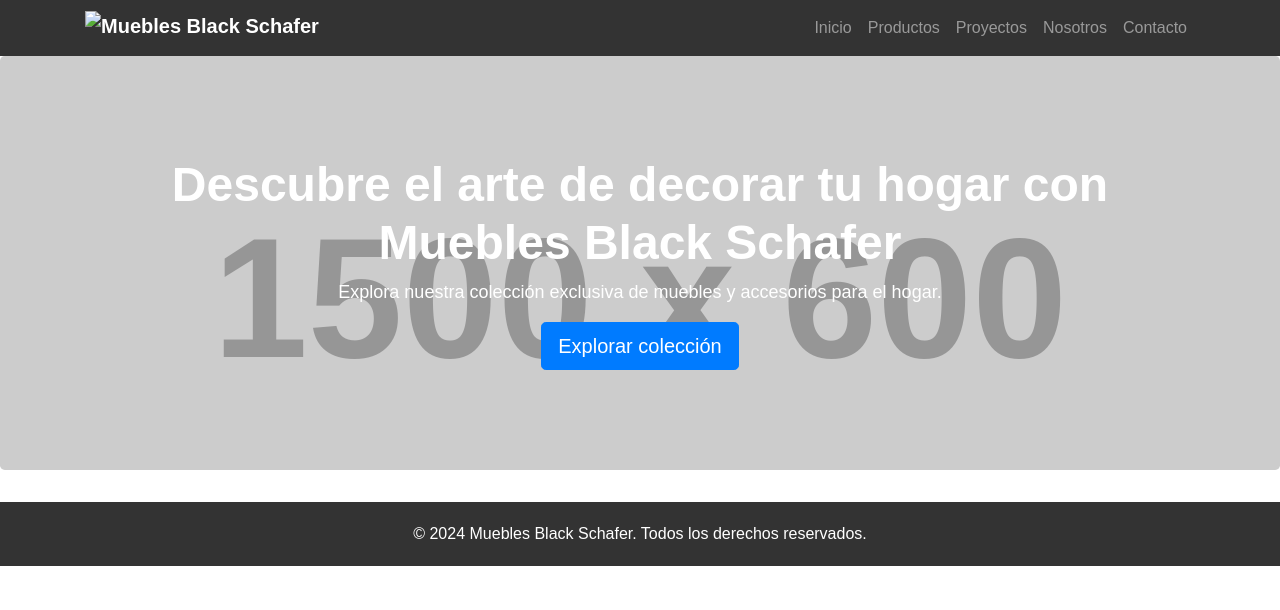
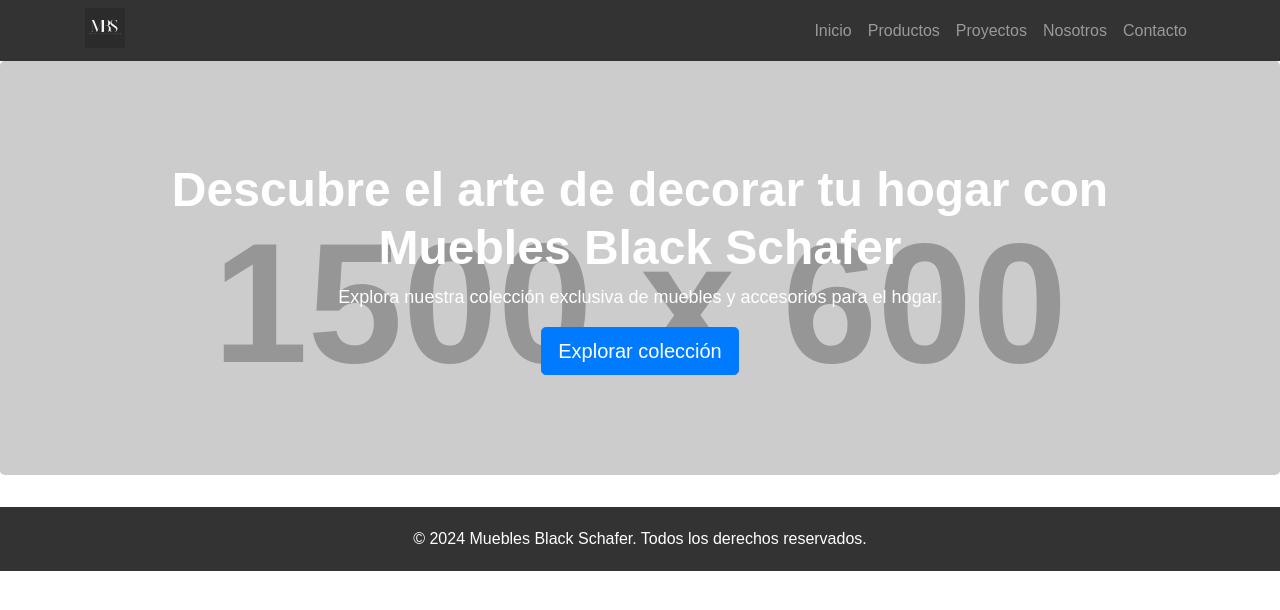
Before and after one commit to SantiblackSchafer/WEB-MBS, a website: page index.html in a window 1280 px wide. Drawn offline with nearby package versions, Linux system fonts and the light colour scheme; placeholder pictures from the web are drawn by us.

Commit message:
se agrega image en la web

```diff
--- a/index.html
+++ b/index.html
@@ -12,7 +12,7 @@
     <nav class="navbar navbar-expand-lg navbar-dark">
         <div class="container">
             <a class="navbar-brand" href="#">
-                <img src="logo.svg" alt="Muebles Black Schafer">
+                <img src="/images/Bs.svg" alt="Muebles Black Schafer">
             </a>
             <button class="navbar-toggler" type="button" data-toggle="collapse" data-target="#navbarNav" aria-controls="navbarNav" aria-expanded="false" aria-label="Toggle navigation">
                 <span class="navbar-toggler-icon"></span>
```
